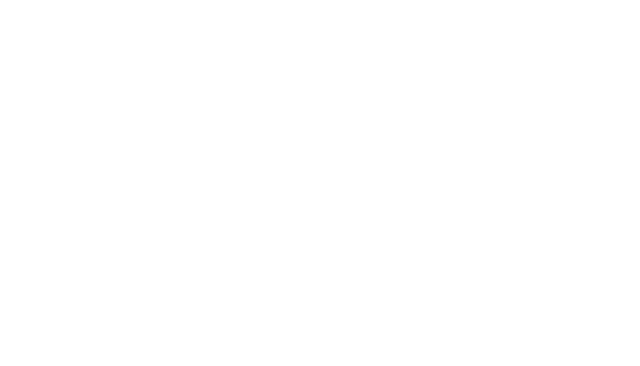
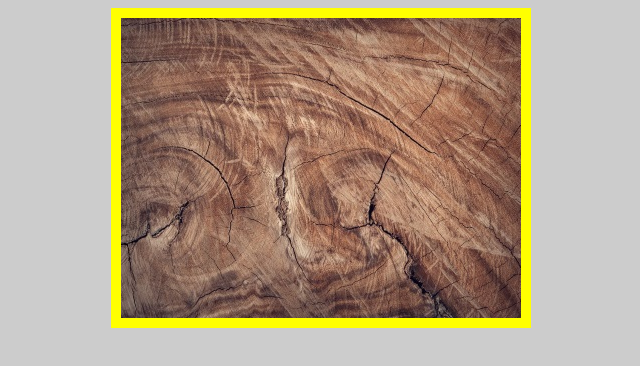
Before and after one commit to Tatharelen/10.3, a plain HTML site: page index.html in a window 1280 px wide. Shown: the whole page, without its empty margins (339-979 px from the left). Drawn offline with nearby package versions, Linux system fonts and the light colour scheme.

Commit message:
The structure and the carving of the carousel

```diff
--- a/css/style.css
+++ b/css/style.css
@@ -0,0 +1,26 @@
+body {
+	background-color: #ccc;
+}
+
+#carousel {
+	margin-left: 35%;
+	width: 400px;
+	height: 300px;
+	border: 10px solid yellow;
+	overflow: hidden;
+}
+
+#carousel > ul {
+	width: 2000px;
+	padding: 0;
+	margin: 0;
+}
+
+ul > li {
+	width: 400px;
+	height: 300px;
+	list-style: none;
+	float: left;
+	padding: 0;
+	margin: 0;
+}
--- a/index.html
+++ b/index.html
@@ -8,6 +8,16 @@
 </head>
 <body>
 
+<div id="carousel">
+	<ul>
+		<li><img src="images/01.jpeg" alt=""></li>
+		<li><img src="images/02.jpeg" alt=""></li>
+		<li><img src="images/03.jpeg" alt=""></li>
+		<li><img src="images/04.jpeg" alt=""></li>
+		<li><img src="images/05.jpeg" alt=""></li>
+	</ul>
+</div>
+
 <script src="https://ajax.googleapis.com/ajax/libs/jquery/3.2.1/jquery.min.js"></script><script>window.jQuery || document.write('<script src="js/vendor/jquery-3.2.1.min.js"><\/script>')</script>
 <script type="text/javascript" src="js/scripts.js"></script>
 </body>
```
Also changed, not shown: images/01.jpeg (added), images/02.jpeg (added), images/03.jpeg (added), images/04.jpeg (added), images/05.jpeg (added).
